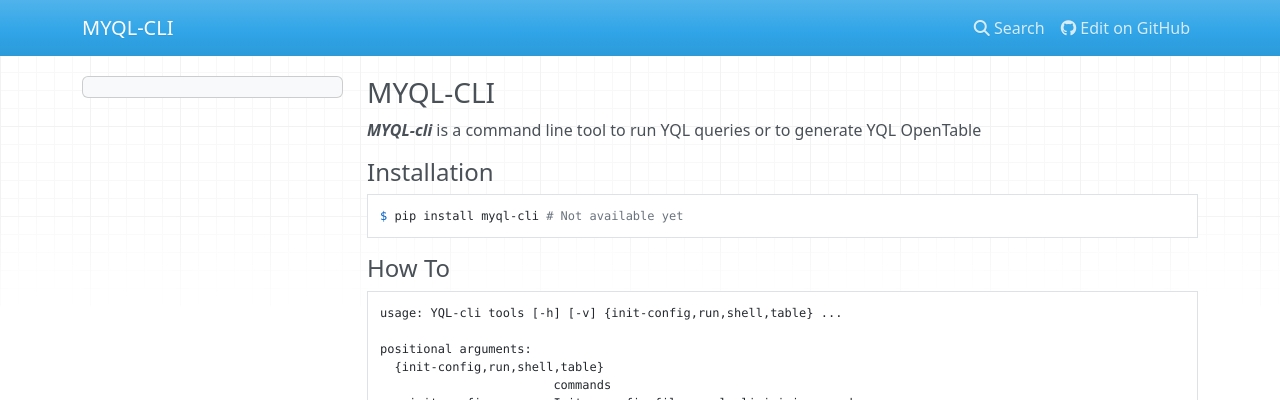
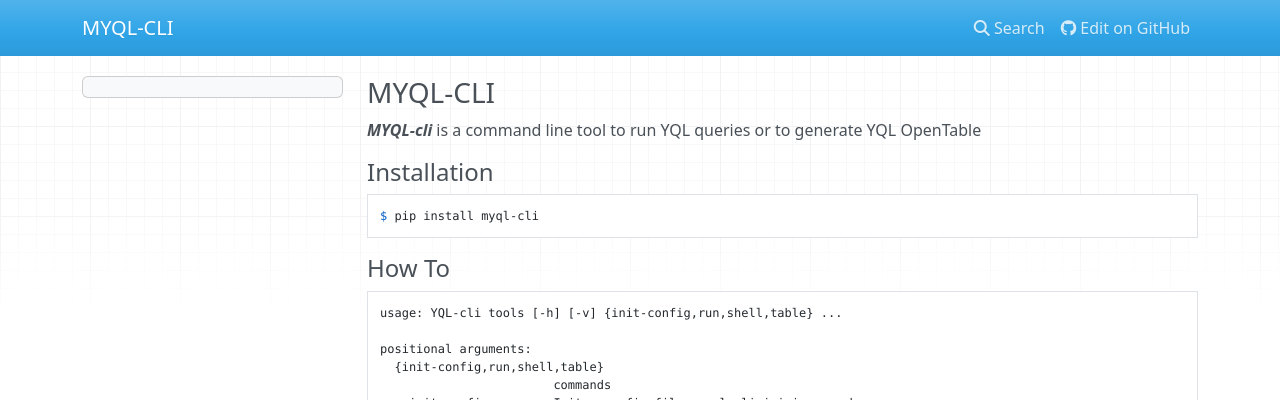
Before and after one commit to josuebrunel/myql-cli, an MkDocs documentation site: the page built from docs/index.md, in a window 1280 px wide and 900 px high. Shown: the top 400 px of the window. Built offline with MkDocs 1.6.1, drawn with Linux system fonts in a browser that asks for light colours; nearby versions of some CDN libraries.

Commit message:
same as previous commit

````diff
--- a/docs/index.md
+++ b/docs/index.md
@@ -5,7 +5,7 @@
 #### Installation
 
 ```shell
-$ pip install myql-cli # Not available yet
+$ pip install myql-cli
 ```
 
 #### How To
````
